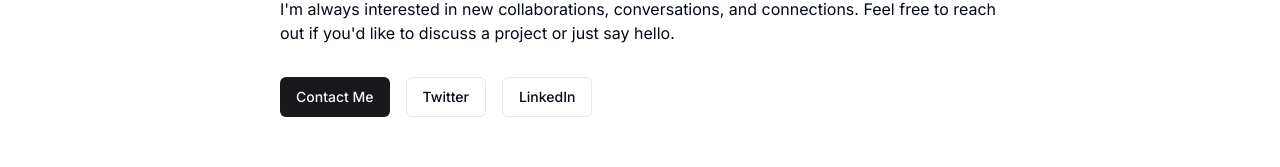
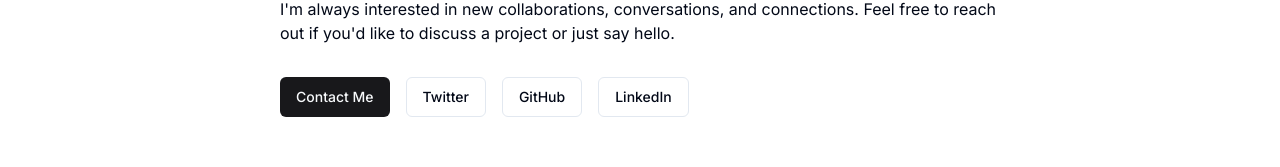
Before and after one commit to kd2rres/simple-blog-vista, a React (Vite) app: page /about in a window 1280 px wide. Shown: the part 1708-1875 px from the top of the page. Built offline with nearby package versions, Linux system fonts and the light colour scheme.

Commit message:
Add contact and github links
Add user's contact email and github link.

```diff
--- a/src/pages/About.tsx
+++ b/src/pages/About.tsx
@@ -58,11 +58,16 @@ const About = () => {
 
             <div className="flex flex-wrap gap-4 mt-8">
               <Button asChild>
-                <a href="mailto:hello@example.com">Contact Me</a>
+                <a href="mailto:torres.kim.dave@gmail.com">Contact Me</a>
               </Button>
               <Button variant="outline" asChild>
                 <a href="https://twitter.com" target="_blank" rel="noopener noreferrer">
                   Twitter
+                </a>
+              </Button>
+              <Button variant="outline" asChild>
+                <a href="https://github.com/kd2rres" target="_blank" rel="noopener noreferrer">
+                  GitHub
                 </a>
               </Button>
               <Button variant="outline" asChild>
```
